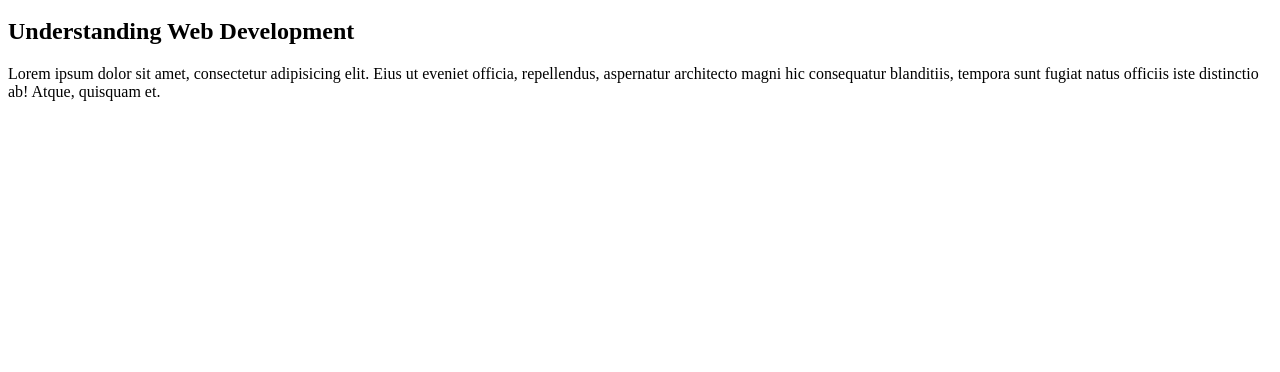
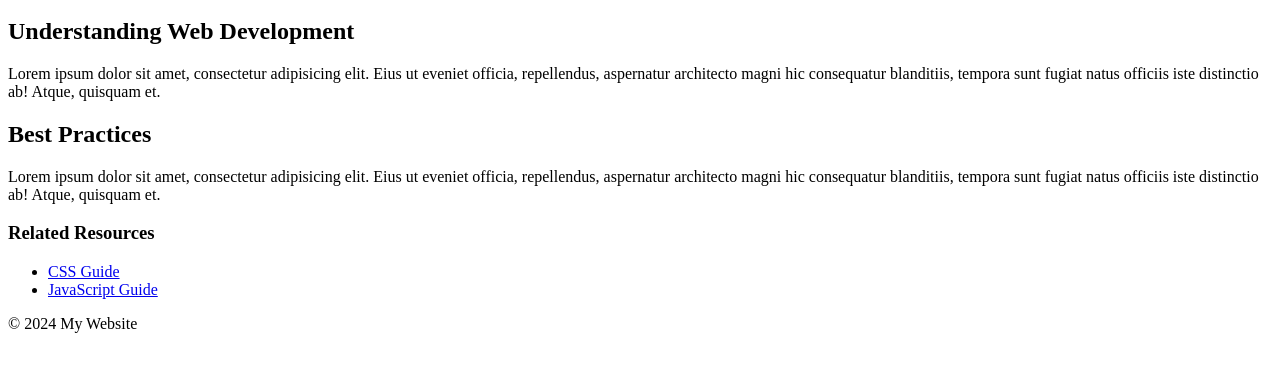
Before and after one commit to SSCGI-LJM-Alvarez/sscgi-batch1s03, a plain HTML site: page index.html in a window 1280 px wide. Shown: the part 154-526 px from the top of the page. Drawn offline with Linux system fonts and the light colour scheme.

Commit message:
Update the semantic html with the use of main, aside & footer

```diff
--- a/index.html
+++ b/index.html
@@ -83,13 +83,43 @@
     <main>
       <article>
         <h2>Understanding Web Development</h2>
+        <p>
+          Lorem ipsum dolor sit amet, consectetur adipisicing elit. Eius ut
+          eveniet officia, repellendus, aspernatur architecto magni hic
+          consequatur blanditiis, tempora sunt fugiat natus officiis iste
+          distinctio ab! Atque, quisquam et.
+        </p>
       </article>
-      <p>
-        Lorem ipsum dolor sit amet, consectetur adipisicing elit. Eius ut
-        eveniet officia, repellendus, aspernatur architecto magni hic
-        consequatur blanditiis, tempora sunt fugiat natus officiis iste
-        distinctio ab! Atque, quisquam et.
-      </p>
+      <article>
+        <h2>Best Practices</h2>
+        <p>
+          Lorem ipsum dolor sit amet, consectetur adipisicing elit. Eius ut
+          eveniet officia, repellendus, aspernatur architecto magni hic
+          consequatur blanditiis, tempora sunt fugiat natus officiis iste
+          distinctio ab! Atque, quisquam et.
+        </p>
+      </article>
+      <!-- end main -->
+
+      <!-- start aside -->
+      <aside>
+        <h3>Related Resources</h3>
+        <ul>
+          <li>
+            <a href="#">CSS Guide</a>
+          </li>
+          <li>
+            <a href="#">JavaScript Guide</a>
+          </li>
+        </ul>
+      </aside>
+      <!-- end aside -->
+
+      <!-- start footer -->
+      <footer>
+        <p>&copy; 2024 My Website</p>
+      </footer>
+      <!-- end footer -->
     </main>
   </body>
 </html>
```
